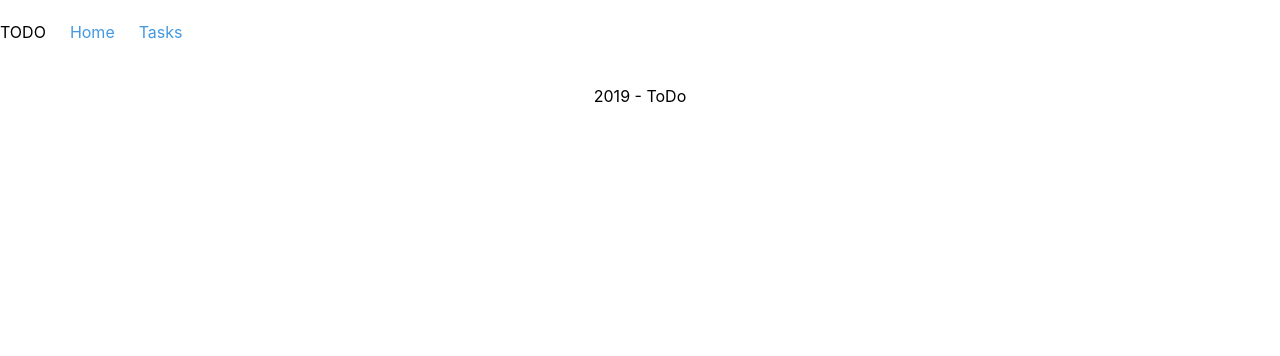
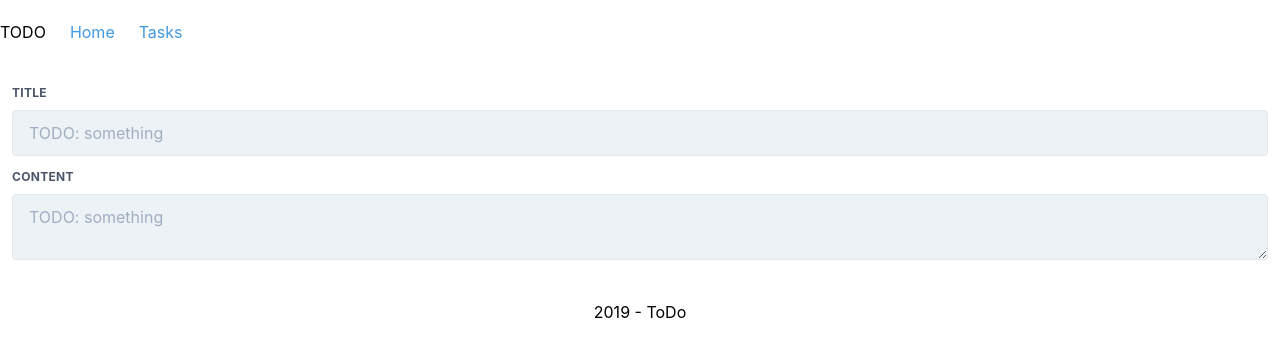
Before and after one commit to acrossoffwest/react-todo, a React (Create React App) app: page /task/create in a window 1280 px wide. Shown: the top 356 px of the page. Built offline with nearby package versions, Linux system fonts and the light colour scheme.

Commit message:
(add) Task form page

```diff
--- a/package.json
+++ b/package.json
@@ -6,11 +6,12 @@
     "node-sass": "^4.13.0",
     "react": "^16.12.0",
     "react-dom": "^16.12.0",
+    "react-redux": "^7.1.3",
     "react-router-dom": "^5.1.2",
     "react-scripts": "3.2.0"
   },
   "scripts": {
-    "build:style":"tailwind build src/index.css -o src/styles/tailwind.css",
+    "build:style": "tailwind build src/index.css -o src/styles/tailwind.css",
     "start": "npm run build:style && react-scripts start",
     "build": "react-scripts build",
     "test": "react-scripts test",
--- a/src/App.js
+++ b/src/App.js
@@ -4,6 +4,7 @@ import { BrowserRouter as Router, Route, Link, Switch } from "react-router-dom"
 import Home from "./components/Home";
 import Tasks from "./components/Tasks";
 import Task from "./components/Task";
+import TaskForm from "./components/Task/TaskForm";
 
 function App() {
   return (
@@ -28,6 +29,7 @@ function App() {
                 <div className="content">
                     <Route path="/" exact component={Home}/>
                     <Route path="/tasks" exact component={Tasks}/>
+                    <Route path="/task/create" component={TaskForm}/>
                     <Switch>
                         <Route path="/tasks/:id" component={Task} />
                     </Switch>
--- a/src/components/Home/Home.js
+++ b/src/components/Home/Home.js
@@ -5,7 +5,7 @@ import { Link } from "react-router-dom"
 
 const Home = props => (
 	<div>
-		<h1 className="text-3xl">Welcome to <span className="text-4xl">ToDo</span> application.</h1>
+		<h1 className="text-4xl">Welcome to <span className="text-4xl">ToDo</span> application.</h1>
 		<p className="mt-3">Here you can plan your <Link to="/tasks" className="underline">tasks</Link>.</p>
 	</div>
 );
--- a/src/components/Task/Task.js
+++ b/src/components/Task/Task.js
@@ -7,8 +7,20 @@ import React from 'react';
 // this section.
 class Task extends React.Component {
   render() {
+    let task = {
+        title: "Task title",
+        content: "Some content of task",
+        status: "process"
+    };
     let {id} = this.props.match.params
-	return <div>Task: {id}</div>;
+	return <div>
+        <h1 className="text-4xl">{task.title}</h1>
+        <p className="mt-3">{task.content}</p>
+        <p className="mt-5"><span className="text-blue-600">Status:</span> {task.content}</p>
+        <button className="rounded bg-green-500 mt-5 p-1 px-5 text-white hover:bg-green-400" type="button">Done</button>
+        <button className="ml-5 rounded bg-blue-500 mt-5 p-1 px-5 text-white hover:bg-blue-400" type="button">Edit</button>
+        <button className="ml-5 rounded bg-red-500 mt-5 p-1 px-5 text-white hover:bg-red-400" type="button">Remove</button>
+    </div>;
   }
 }
 
--- /dev/null
+++ b/src/components/Task/TaskForm.js
@@ -0,0 +1,35 @@
+import React from 'react';
+// import PropTypes from 'prop-types';
+
+class TaskForm extends React.Component {
+  render() {
+	return (<form action="">
+        <div className="w-full px-3 mb-6 md:mb-0">
+            <label className="block uppercase tracking-wide text-gray-700 text-xs font-bold mb-2"
+                   htmlFor="title">
+                Title
+            </label>
+            <input
+                className="appearance-none block w-full bg-gray-200 text-gray-700 border rounded py-3 px-4 mb-3 leading-tight focus:outline-none focus:bg-white"
+                id="title" type="text" placeholder="TODO: something" />
+        </div>
+        <div className="w-full px-3 mb-6 md:mb-0">
+            <label className="block uppercase tracking-wide text-gray-700 text-xs font-bold mb-2"
+                   htmlFor="content">
+                Content
+            </label>
+            <textarea
+                className="appearance-none block w-full bg-gray-200 text-gray-700 border rounded py-3 px-4 mb-3 leading-tight focus:outline-none focus:bg-white"
+                id="content" type="text" placeholder="TODO: something" />
+        </div>
+    </form>);
+  }
+}
+
+const TaskPropTypes = {
+	// always use prop types!
+};
+
+TaskForm.propTypes = TaskPropTypes;
+
+export default TaskForm;
--- a/src/components/Tasks/Tasks.js
+++ b/src/components/Tasks/Tasks.js
@@ -7,6 +7,10 @@ class Tasks extends React.Component {
 	render () {
 		return (
 			<div className='Tasks'>
+				<h1 className="text-4xl">Tasks list</h1>
+				<div>
+					<Link to="/task/create">Add</Link>
+				</div>
 				{this.tasks()}
 			</div>
 		);
@@ -24,7 +28,10 @@ class Tasks extends React.Component {
 		let i = 0
 		return tasks.map(r => (
 			<div key={i}>
-				<div className="underline text-blue-500 hover:text-blue-800"><Link to={`/tasks/${++i}`}>{r.header}</Link></div>
+				<div className="underline text-blue-500 hover:text-blue-800">
+					<Link to={`/tasks/${++i}`}>{r.header}</Link>
+					<br/>
+					<Link className="text-green-500">Open</Link> <Link className="text-yellow-500">Edit</Link> <Link className="text-red-500">Delete</Link></div>
 			</div>
 		))
 	}
```
Also changed, not shown: 1 other file (tests, documents, lock files or other folders).
